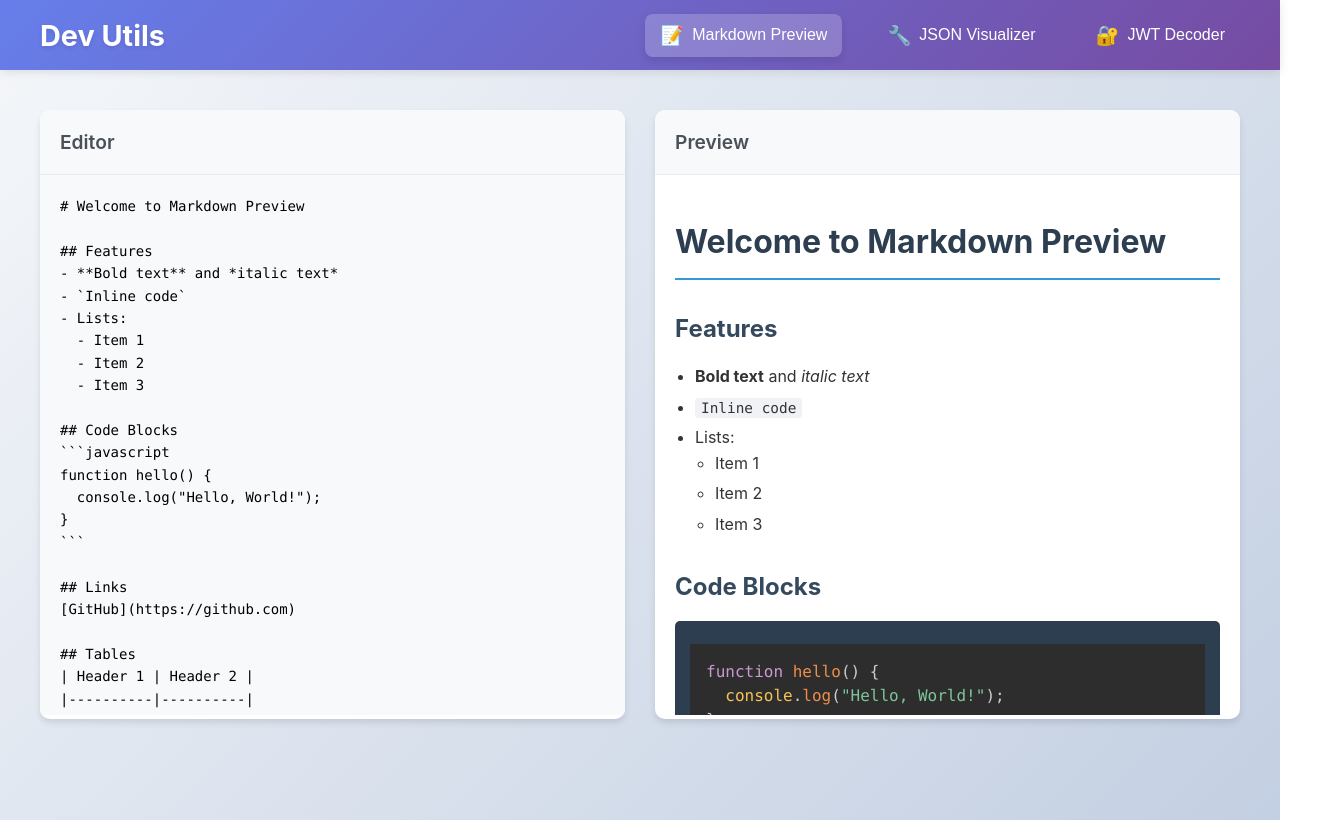
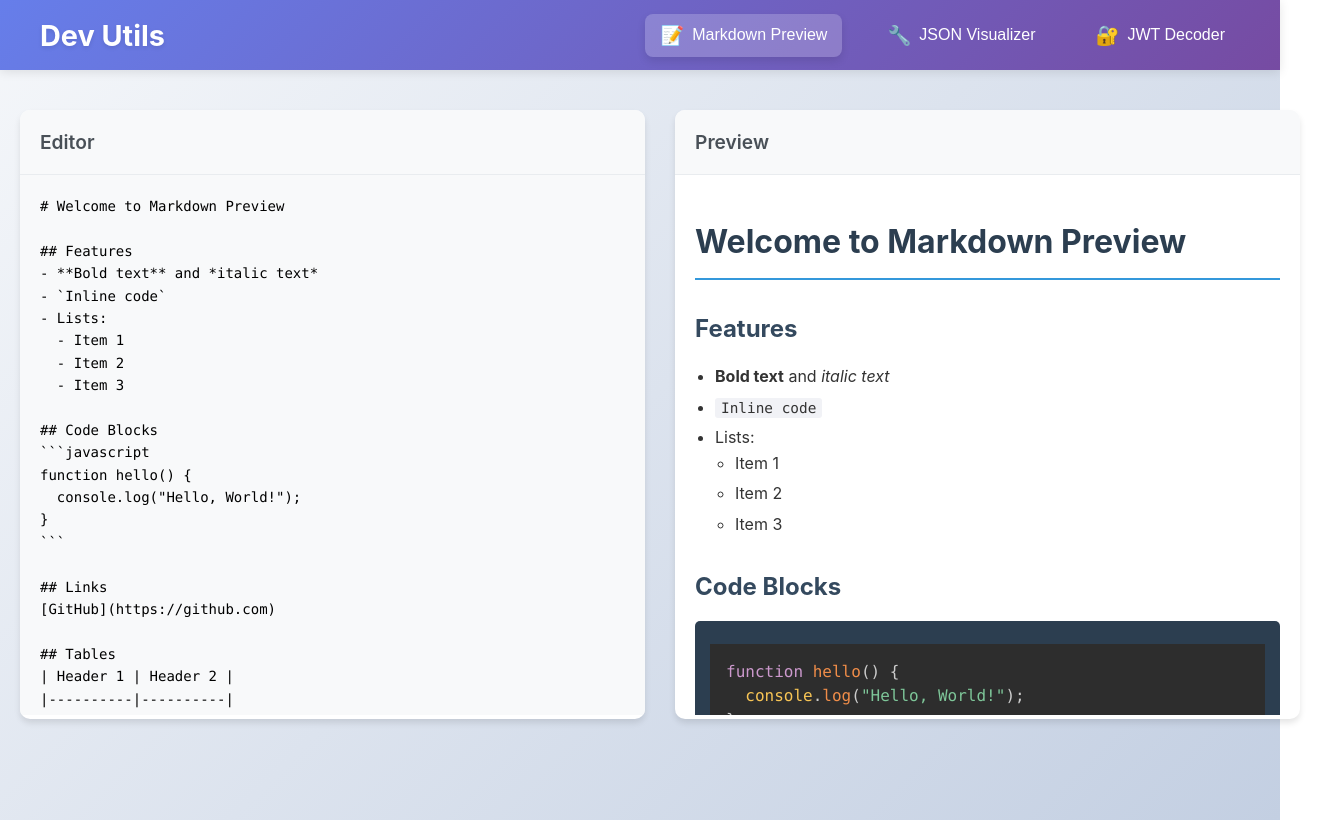
Before and after one commit to vikash1a/dev-util, a React (Create React App) app: page / in a window 1280 px wide. Shown: the whole page, 1320 px wide, since content can reach past the window. Built offline with nearby package versions, Linux system fonts and the light colour scheme.

Commit message:
use full width

```diff
--- a/src/JsonVisualizer.css
+++ b/src/JsonVisualizer.css
@@ -1,6 +1,5 @@
 .json-visualizer-container {
-  max-width: 1200px;
-  margin: 0 auto;
+  width: 100%;
   padding: 20px;
   font-family: -apple-system, BlinkMacSystemFont, 'Segoe UI', 'Roboto', 'Oxygen', 'Ubuntu', 'Cantarell', sans-serif;
 }
--- a/src/JwtDecoder.css
+++ b/src/JwtDecoder.css
@@ -1,6 +1,5 @@
 .jwt-decoder-container {
-  max-width: 1200px;
-  margin: 0 auto;
+  width: 100%;
   padding: 20px;
   font-family: -apple-system, BlinkMacSystemFont, 'Segoe UI', 'Roboto', 'Oxygen', 'Ubuntu', 'Cantarell', sans-serif;
 }
--- a/src/MarkdownPreview.css
+++ b/src/MarkdownPreview.css
@@ -1,6 +1,5 @@
 .markdown-preview-container {
-  max-width: 1200px;
-  margin: 0 auto;
+  width: 100%;
   padding: 20px;
   font-family: -apple-system, BlinkMacSystemFont, 'Segoe UI', 'Roboto', 'Oxygen', 'Ubuntu', 'Cantarell', sans-serif;
 }
```
